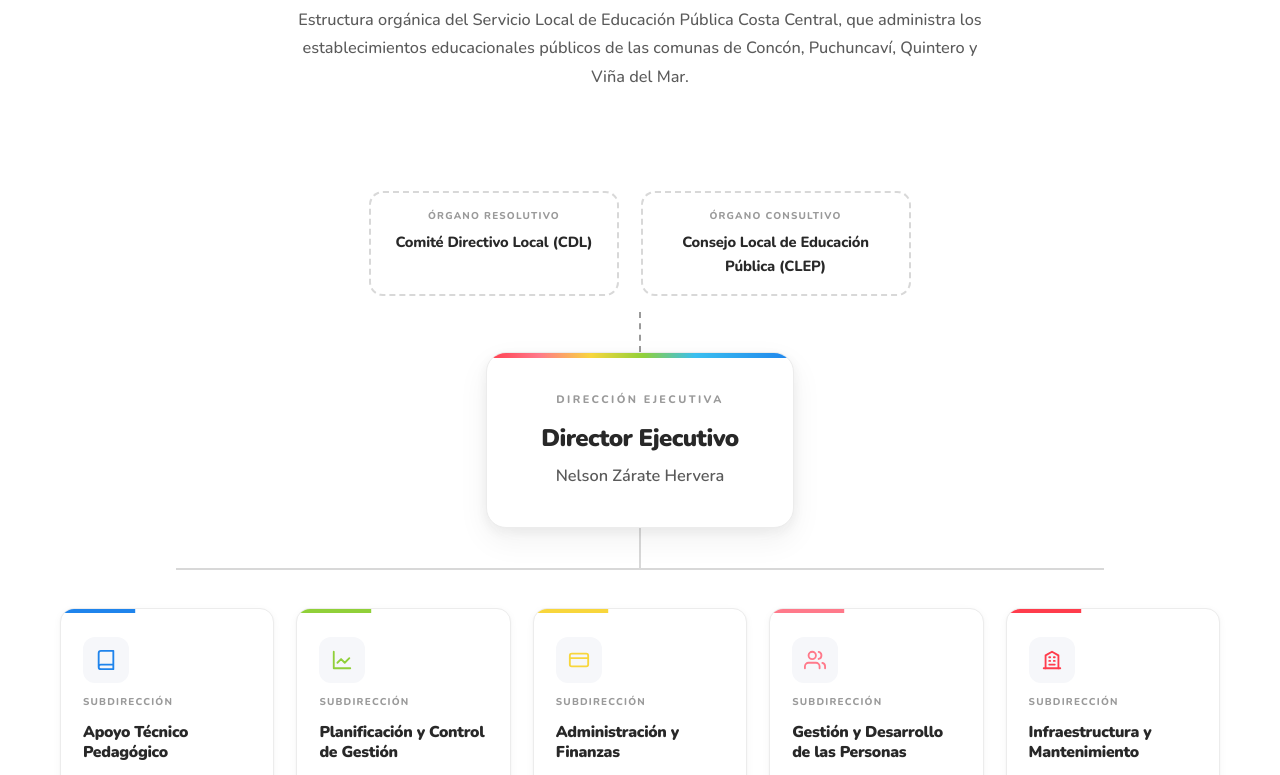
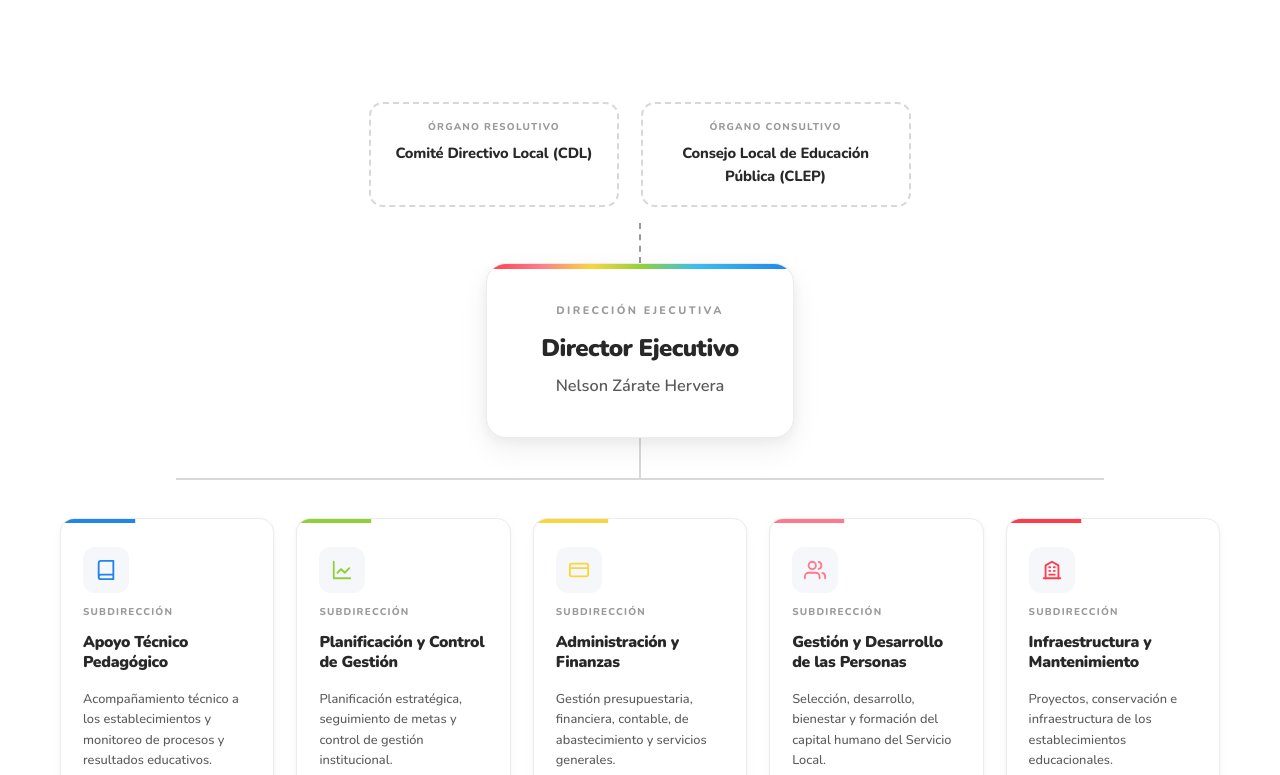
Before and after one commit to tomgc/organigrama, a plain HTML site: page index.html in a window 1280 px wide. Shown: the part 109-884 px from the top of the page. Drawn offline with nearby package versions, Linux system fonts and the light colour scheme.

Commit message:
Remove description from hero section in index.html
Removed the description paragraph from the hero section.

```diff
--- a/index.html
+++ b/index.html
@@ -479,13 +479,7 @@
         <h1 class="page-title">
             <span class="accent-underline">Organigrama institucional</span>
         </h1>
-        <p class="page-desc">
-            Estructura orgánica del Servicio Local de Educación Pública Costa Central,
-            que administra los establecimientos educacionales públicos de las comunas
-            de Concón, Puchuncaví, Quintero y Viña del Mar.
-        </p>
     </section>
-
     <!-- ============== ORG CHART ============== -->
     <section class="chart-wrap" id="organigrama">
 
```
